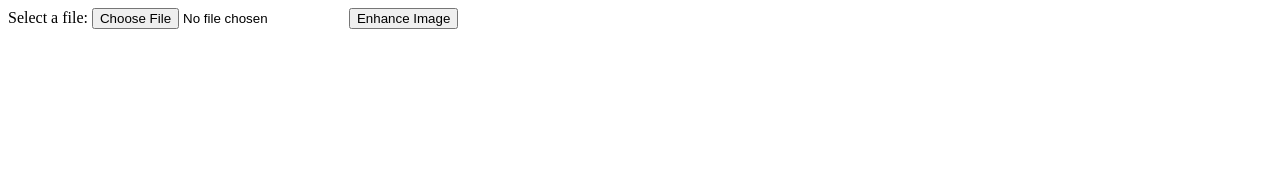
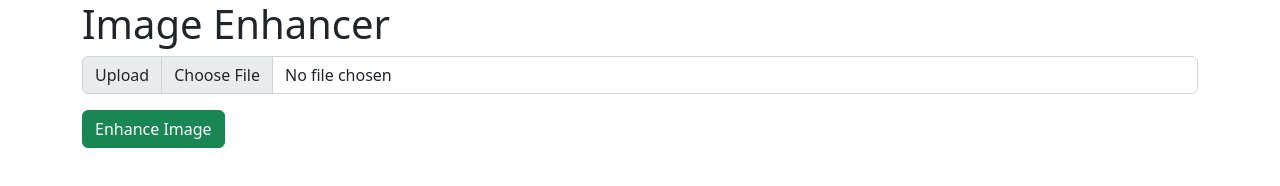
Before and after one commit to Syafiq-ma/ImageEnhancer, a plain HTML site: page index.html in a window 1280 px wide. Drawn offline with nearby package versions, Linux system fonts and the light colour scheme.

Commit message:
add bootstrap

```diff
--- a/index.html
+++ b/index.html
@@ -4,12 +4,19 @@
     <meta charset="UTF-8">
     <meta http-equiv="X-UA-Compatible" content="IE=edge">
     <meta name="viewport" content="width=device-width, initial-scale=1.0">
+    <link href="https://cdn.jsdelivr.net/npm/bootstrap@5.2.0-beta1/dist/css/bootstrap.min.css" rel="stylesheet" integrity="sha384-0evHe/X+R7YkIZDRvuzKMRqM+OrBnVFBL6DOitfPri4tjfHxaWutUpFmBp4vmVor" crossorigin="anonymous">
     <title>Image Enhancer</title>
 </head>
 <body>
-    <label for="myfile">Select a file:</label>
-    <input type="file" id="myfile" name="myfile">
-    <button id="submit-image">Enhance Image</button>
+    <div class="container">
+        <h1>Image Enhancer</h1>
+        <div class="input-group mb-3">
+            <label class="input-group-text" for="inputGroupFile01">Upload</label>
+            <input type="file" class="form-control" id="myfile" name="myfile">
+        </div>
+        <button class="btn btn-success" id="submit-image">Enhance Image</button>
+    </div>
     <script src="main.js"></script>
+    <script src="https://cdn.jsdelivr.net/npm/bootstrap@5.2.0-beta1/dist/js/bootstrap.bundle.min.js" integrity="sha384-pprn3073KE6tl6bjs2QrFaJGz5/SUsLqktiwsUTF55Jfv3qYSDhgCecCxMW52nD2" crossorigin="anonymous"></script>
 </body>
 </html>
```
